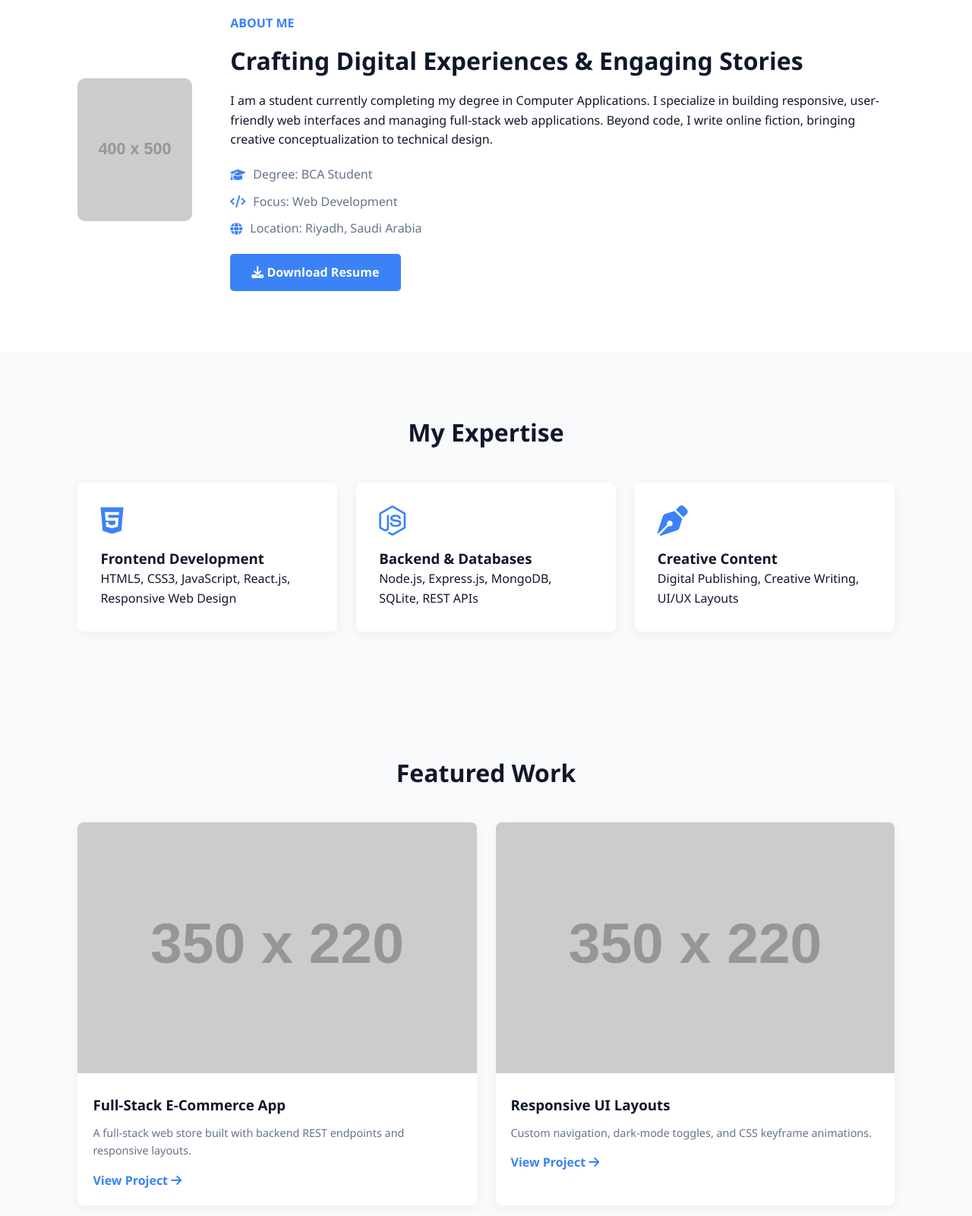
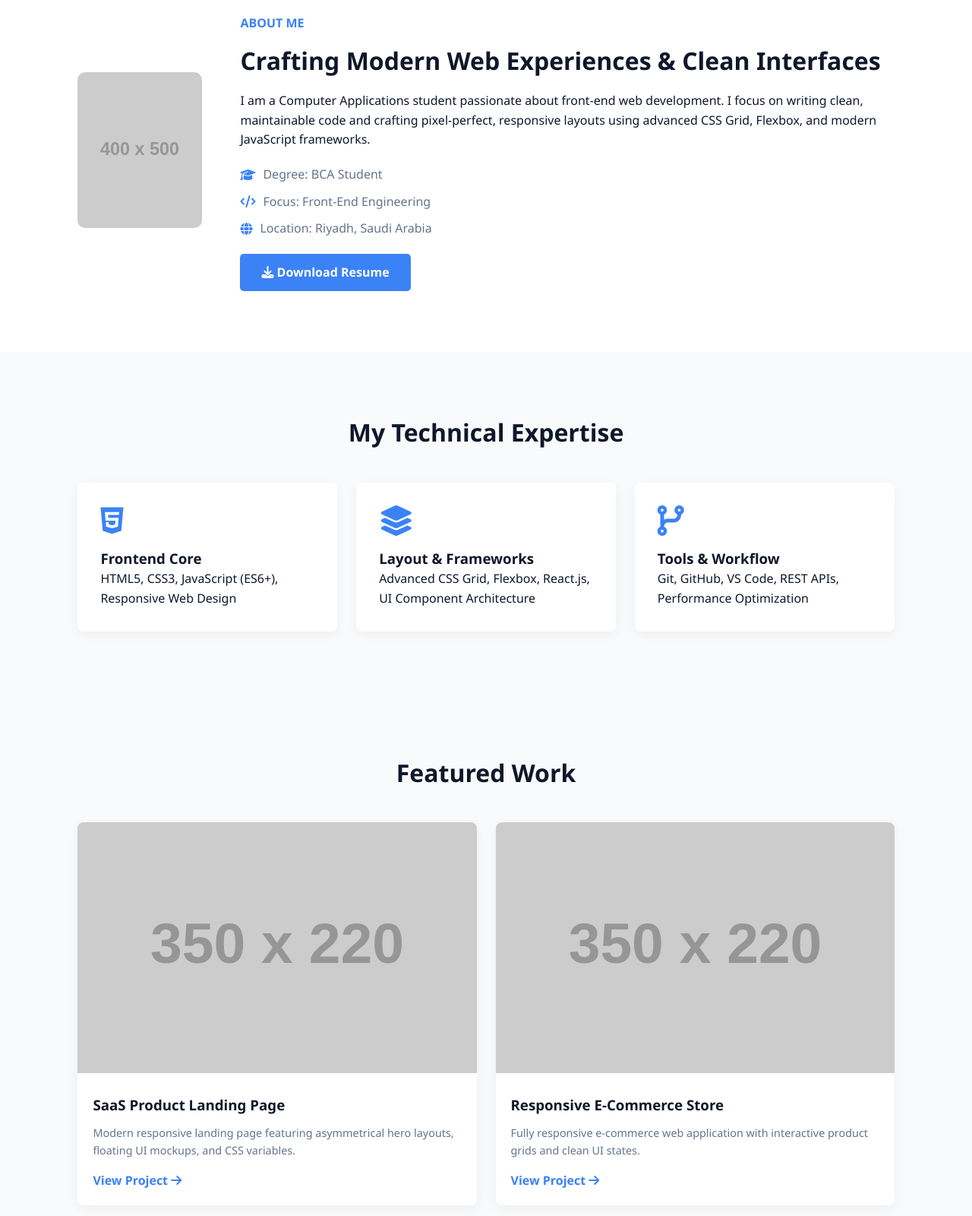
Before and after one commit to ebazafar876-cloud/codSoft-task1, a plain HTML site: page index.html in a window 1280 px wide. Shown: the part 780-2380 px from the top of the page at 76% size. Drawn offline with Linux system fonts and the light colour scheme; placeholder pictures from the web are drawn by us.

Commit message:
Revise portfolio content and focus
Updated the portfolio to reflect a focus on front-end development and modern web UI design. Adjusted content for clarity and relevance.

```diff
--- a/index.html
+++ b/index.html
@@ -3,7 +3,7 @@
 <head>
     <meta charset="UTF-8">
     <meta name="viewport" content="width=device-width, initial-scale=1.0">
-    <title>Eba Zafar | Portfolio</title>
+    <title>Eba Zafar | Front-End Developer Portfolio</title>
     <link rel="stylesheet" href="style.css">
     <link rel="stylesheet" href="https://cdnjs.cloudflare.com/ajax/libs/font-awesome/6.4.0/css/all.min.css">
 </head>
@@ -28,9 +28,9 @@
         <div class="hero-content">
             <p class="tagline">Welcome to my portfolio</p>
             <h1>Eba Zafar</h1>
-            <h2>Front-End Developer & Digital Author</h2>
+            <h2>Front-End Developer & Web UI Specialist</h2>
             <p class="bio-intro">
-                Computer Applications student with expertise in modern web development, UI design, and creative storytelling.
+                Computer Applications student specialized in building high-performance, responsive web applications and modern user interfaces.
             </p>
             <div class="hero-btns">
                 <a href="#contact" class="btn primary-btn">Hire Me</a>
@@ -52,13 +52,13 @@
             </div>
             <div class="about-content">
                 <span class="sub-heading">About Me</span>
-                <h2>Crafting Digital Experiences & Engaging Stories</h2>
+                <h2>Crafting Modern Web Experiences & Clean Interfaces</h2>
                 <p>
-                    I am a student currently completing my degree in Computer Applications. I specialize in building responsive, user-friendly web interfaces and managing full-stack web applications. Beyond code, I write online fiction, bringing creative conceptualization to technical design.
+                    I am a Computer Applications student passionate about front-end web development. I focus on writing clean, maintainable code and crafting pixel-perfect, responsive layouts using advanced CSS Grid, Flexbox, and modern JavaScript frameworks.
                 </p>
                 <div class="about-details">
                     <div class="detail-item"><i class="fa-solid fa-graduation-cap"></i> <span>Degree: BCA Student</span></div>
-                    <div class="detail-item"><i class="fa-solid fa-code"></i> <span>Focus: Web Development</span></div>
+                    <div class="detail-item"><i class="fa-solid fa-code"></i> <span>Focus: Front-End Engineering</span></div>
                     <div class="detail-item"><i class="fa-solid fa-globe"></i> <span>Location: Riyadh, Saudi Arabia</span></div>
                 </div>
                 <a href="#" class="btn primary-btn"><i class="fa-solid fa-download"></i> Download Resume</a>
@@ -69,22 +69,22 @@
     <!-- Skills Section -->
     <section id="skills" class="skills">
         <div class="container">
-            <h2 class="section-title">My Expertise</h2>
+            <h2 class="section-title">My Technical Expertise</h2>
             <div class="skills-grid">
                 <div class="skill-card">
                     <i class="fa-brands fa-html5"></i>
-                    <h3>Frontend Development</h3>
-                    <p>HTML5, CSS3, JavaScript, React.js, Responsive Web Design</p>
+                    <h3>Frontend Core</h3>
+                    <p>HTML5, CSS3, JavaScript (ES6+), Responsive Web Design</p>
                 </div>
                 <div class="skill-card">
-                    <i class="fa-brands fa-node-js"></i>
-                    <h3>Backend & Databases</h3>
-                    <p>Node.js, Express.js, MongoDB, SQLite, REST APIs</p>
+                    <i class="fa-solid fa-layer-group"></i>
+                    <h3>Layout & Frameworks</h3>
+                    <p>Advanced CSS Grid, Flexbox, React.js, UI Component Architecture</p>
                 </div>
                 <div class="skill-card">
-                    <i class="fa-solid fa-pen-nib"></i>
-                    <h3>Creative Content</h3>
-                    <p>Digital Publishing, Creative Writing, UI/UX Layouts</p>
+                    <i class="fa-solid fa-code-branch"></i>
+                    <h3>Tools & Workflow</h3>
+                    <p>Git, GitHub, VS Code, REST APIs, Performance Optimization</p>
                 </div>
             </div>
         </div>
@@ -97,21 +97,21 @@
             <div class="projects-grid">
                 <div class="project-card">
                     <div class="project-img">
-                        <img src="https://via.placeholder.com/350x220" alt="E-Commerce Project">
+                        <img src="https://via.placeholder.com/350x220" alt="SaaS Landing Page Project">
                     </div>
                     <div class="project-info">
-                        <h3>Full-Stack E-Commerce App</h3>
-                        <p>A full-stack web store built with backend REST endpoints and responsive layouts.</p>
+                        <h3>SaaS Product Landing Page</h3>
+                        <p>Modern responsive landing page featuring asymmetrical hero layouts, floating UI mockups, and CSS variables.</p>
                         <a href="#" class="project-link">View Project <i class="fa-solid fa-arrow-right"></i></a>
                     </div>
                 </div>
                 <div class="project-card">
                     <div class="project-img">
-                        <img src="https://via.placeholder.com/350x220" alt="UI Redesign Project">
+                        <img src="https://via.placeholder.com/350x220" alt="E-Commerce Project">
                     </div>
                     <div class="project-info">
-                        <h3>Responsive UI Layouts</h3>
-                        <p>Custom navigation, dark-mode toggles, and CSS keyframe animations.</p>
+                        <h3>Responsive E-Commerce Store</h3>
+                        <p>Fully responsive e-commerce web application with interactive product grids and clean UI states.</p>
                         <a href="#" class="project-link">View Project <i class="fa-solid fa-arrow-right"></i></a>
                     </div>
                 </div>
@@ -124,7 +124,7 @@
         <div class="container">
             <h2 class="section-title">Get In Touch</h2>
             <div class="contact-box">
-                <p>Interested in working together or hiring me for a project?</p>
+                <p>Interested in collaborating or hiring me for frontend development roles?</p>
                 <a href="mailto:your-email@example.com" class="btn primary-btn">Send an Email</a>
             </div>
         </div>
```
